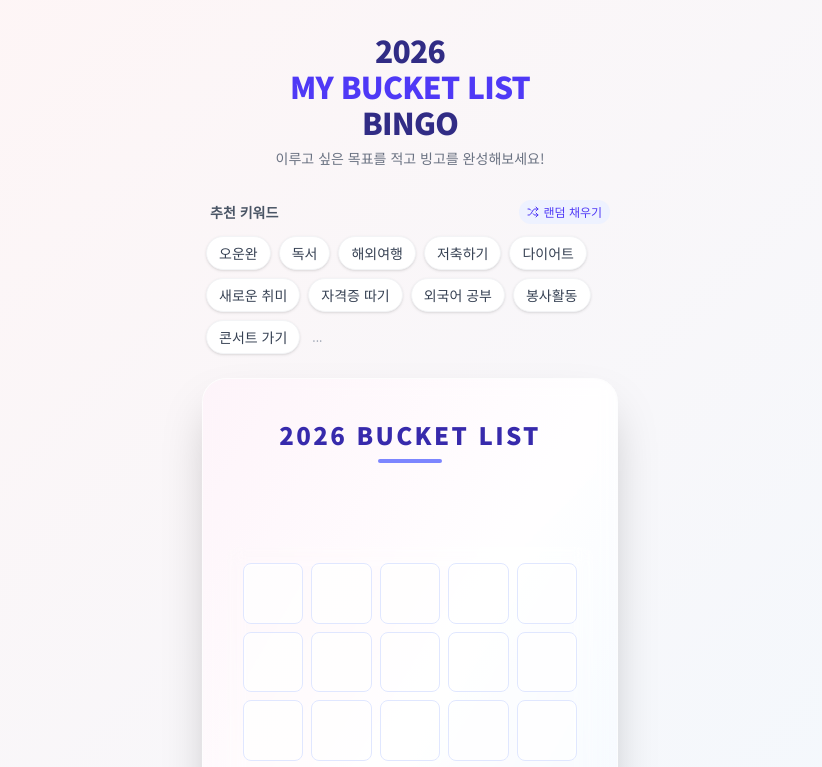
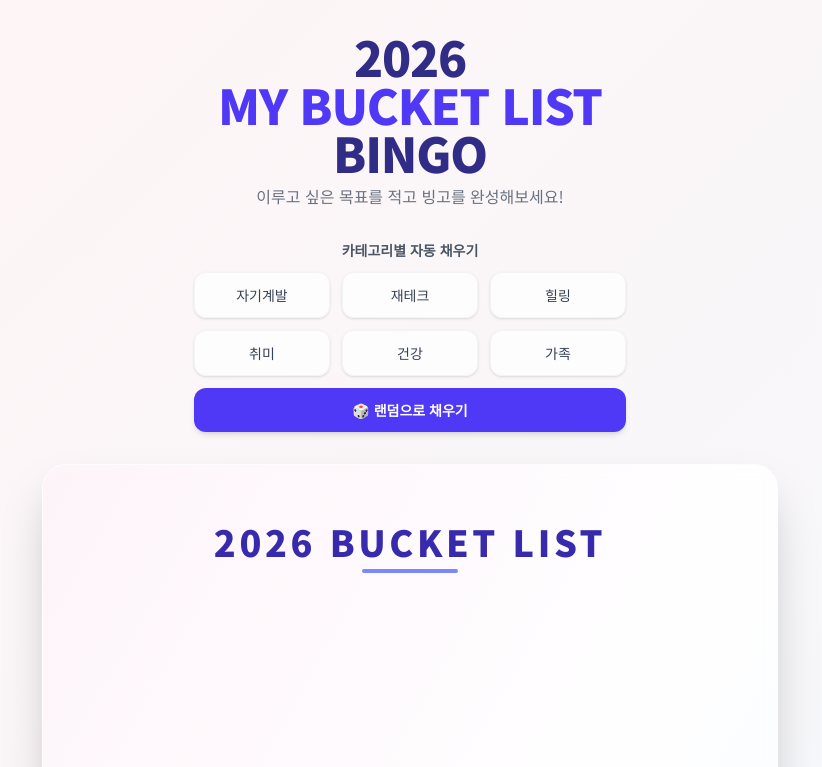
Before and after one commit to lxxjune/bucket-list-bingo, a Next.js app: page / in a window 1280 px wide. Shown: the top 767 px of the page, without its empty margins (230-1052 px from the left). Built offline with nearby package versions, Linux system fonts and the light colour scheme.

Commit message:
Feat: Add Category Auto-fill and Random Fill buttons

```diff
--- a/app/page.tsx
+++ b/app/page.tsx
@@ -2,8 +2,9 @@
 
 import React, { useState, useRef } from 'react';
 import { BingoBoard } from '@/components/BingoBoard';
-import { RecommendationChips } from '@/components/RecommendationChips';
+import { CategoryButtons } from '@/components/CategoryButtons';
 import { ActionButtons } from '@/components/ActionButtons';
+import { CategoryName } from '@/constants/bingoData';
 
 export default function Home() {
   const [bingoData, setBingoData] = useState<string[]>(Array(25).fill(''));
@@ -15,51 +16,38 @@ export default function Home() {
     setBingoData(newData);
   };
 
-  const handleRecommendationSelect = (keyword: string) => {
-    // Find first empty cell
-    const emptyIndex = bingoData.findIndex((cell) => cell.trim() === '');
-    if (emptyIndex !== -1) {
-      handleCellChange(emptyIndex, keyword);
-    } else {
-      alert('빈 칸이 없습니다! 내용을 수정하거나 지워주세요.');
-    }
-  };
-
-  const handleRandomFill = (keywords: string[]) => {
-    // Overwrite all cells with random keywords
-    setBingoData(keywords.slice(0, 25));
+  const handleCategorySelect = (category: CategoryName, items: string[]) => {
+    // Overwrite the entire board with selected category items
+    setBingoData(items);
   };
 
   return (
-    <main className="min-h-screen py-8 px-4 flex flex-col items-center max-w-md mx-auto">
+    <main className="min-h-screen py-8 px-4 flex flex-col items-center md:max-w-2xl lg:max-w-3xl mx-auto transition-all duration-300">
       <header className="text-center mb-8">
-        <h1 className="text-3xl font-black text-indigo-900 mb-2 tracking-tight">
+        <h1 className="text-3xl md:text-5xl font-black text-indigo-900 mb-2 tracking-tight">
           2026<br />
           <span className="text-indigo-600">MY BUCKET LIST</span><br />
           BINGO
         </h1>
-        <p className="text-gray-500 text-sm">
+        <p className="text-gray-500 text-sm md:text-base">
           이루고 싶은 목표를 적고 빙고를 완성해보세요!
         </p>
       </header>
 
-      <RecommendationChips
-        onSelect={handleRecommendationSelect}
-        onRandomFill={handleRandomFill}
-      />
+      <CategoryButtons onCategorySelect={handleCategorySelect} />
 
       {/* Capture Area */}
       <div
         ref={captureRef}
-        className="w-full bg-white/40 backdrop-blur-sm p-6 rounded-3xl shadow-2xl border border-white/50 relative overflow-hidden"
-        style={{ aspectRatio: '9/16', maxHeight: '700px', display: 'flex', flexDirection: 'column' }}
+        className="w-full bg-white/40 backdrop-blur-sm p-6 md:p-10 rounded-3xl shadow-2xl border border-white/50 relative overflow-hidden transition-all duration-300"
+        style={{ aspectRatio: '9/16', display: 'flex', flexDirection: 'column' }}
       >
         {/* Decorative Background Elements for Capture */}
         <div className="absolute top-0 left-0 w-full h-full -z-10 bg-gradient-to-br from-pink-50 via-white to-blue-50 opacity-80" />
 
         <div className="text-center mb-6 mt-4">
-          <h2 className="text-2xl font-extrabold text-indigo-800 tracking-widest">2026 BUCKET LIST</h2>
-          <div className="w-16 h-1 bg-indigo-400 mx-auto mt-2 rounded-full" />
+          <h2 className="text-2xl md:text-4xl font-extrabold text-indigo-800 tracking-widest">2026 BUCKET LIST</h2>
+          <div className="w-16 md:w-24 h-1 bg-indigo-400 mx-auto mt-2 rounded-full" />
         </div>
 
         <div className="flex-1 flex items-center justify-center">
@@ -71,8 +59,8 @@ export default function Home() {
         </div>
 
         <div className="mt-6 mb-4 text-center">
-          <p className="text-indigo-900 font-bold text-sm">@2026_bucket_bingo</p>
-          <p className="text-gray-400 text-[10px] mt-1">bucket-list-bingo.vercel.app</p>
+          <p className="text-indigo-900 font-bold text-sm md:text-lg">@2026_bucket_bingo</p>
+          <p className="text-gray-400 text-[10px] md:text-sm mt-1">bucket-list-bingo.vercel.app</p>
         </div>
       </div>
 
--- a/components/BingoBoard.tsx
+++ b/components/BingoBoard.tsx
@@ -35,26 +35,21 @@ export const BingoBoard = React.forwardRef<HTMLDivElement, BingoBoardProps>(
                 {data.map((text, index) => (
                     <div
                         key={index}
-                        className="aspect-square relative group"
+                        className="aspect-square relative group flex items-center justify-center cursor-text bg-white/80 rounded-lg border border-indigo-100 focus-within:border-indigo-400 focus-within:ring-2 focus-within:ring-indigo-200 transition-all"
+                        onClick={(e) => {
+                            const textarea = e.currentTarget.querySelector('textarea');
+                            textarea?.focus();
+                        }}
                     >
                         <textarea
                             value={text}
                             onChange={(e) => handleChange(index, e.target.value)}
-                            className="w-full h-full p-2 text-center text-sm sm:text-base resize-none bg-white/80 rounded-lg border border-indigo-100 focus:border-indigo-400 focus:ring-2 focus:ring-indigo-200 outline-none transition-all flex items-center justify-center placeholder:text-gray-300 overflow-hidden"
+                            rows={1}
+                            className="w-full bg-transparent p-1 text-center text-sm md:text-lg lg:text-xl font-medium resize-none outline-none overflow-hidden"
                             placeholder=""
                             maxLength={20}
+                            style={{ fieldSizing: 'content' } as React.CSSProperties}
                         />
-                        {/* Center the text vertically using flex behavior on textarea is tricky,
-                so we rely on padding or line-height, or use a flex container if not using textarea.
-                Actually, for a simple bingo, textarea is fine. Let's add some style to center it.
-            */}
-                        <style jsx>{`
-              textarea {
-                display: flex;
-                flex-direction: column;
-                justify-content: center;
-              }
-            `}</style>
                     </div>
                 ))}
             </div>
--- /dev/null
+++ b/components/CategoryButtons.tsx
@@ -0,0 +1,72 @@
+'use client';
+
+import React from 'react';
+import { BINGO_CATEGORIES, CategoryName } from '@/constants/bingoData';
+import { event } from '@/lib/analytics';
+
+interface CategoryButtonsProps {
+    onCategorySelect: (category: CategoryName, items: string[]) => void;
+}
+
+export const CategoryButtons = ({ onCategorySelect }: CategoryButtonsProps) => {
+    const handleCategoryClick = (category: CategoryName) => {
+        const pool = BINGO_CATEGORIES[category];
+        fillBoard(category, pool);
+    };
+
+    const handleRandomClick = () => {
+        // Aggregate all items from all categories
+        const allItems = Object.values(BINGO_CATEGORIES).flat();
+        fillBoard('랜덤' as CategoryName, allItems);
+    };
+
+    const fillBoard = (category: CategoryName, pool: readonly string[]) => {
+        let selectedItems: string[] = [];
+
+        if (pool.length >= 25) {
+            selectedItems = [...pool].sort(() => 0.5 - Math.random()).slice(0, 25);
+        } else {
+            let temp = [...pool];
+            temp.sort(() => 0.5 - Math.random());
+            while (temp.length < 25) {
+                const randomItem = pool[Math.floor(Math.random() * pool.length)];
+                temp.push(randomItem);
+            }
+            selectedItems = temp;
+        }
+
+        onCategorySelect(category, selectedItems);
+
+        event({
+            action: 'recommendation_click',
+            category: 'interaction',
+            label: `category_${category}`,
+        });
+    };
+
+    return (
+        <div className="w-full max-w-md mx-auto mb-8">
+            <h3 className="text-sm font-semibold text-gray-600 mb-3 px-2 text-center">
+                카테고리별 자동 채우기
+            </h3>
+            <div className="grid grid-cols-3 gap-3 px-2">
+
+                {(Object.keys(BINGO_CATEGORIES) as CategoryName[]).map((category) => (
+                    <button
+                        key={category}
+                        onClick={() => handleCategoryClick(category)}
+                        className="py-3 px-2 bg-white/80 hover:bg-indigo-50 text-gray-700 hover:text-indigo-600 font-medium rounded-xl shadow-sm border border-gray-100 transition-all active:scale-95 text-sm"
+                    >
+                        {category}
+                    </button>
+                ))}
+                <button
+                    onClick={handleRandomClick}
+                    className="col-span-3 py-3 px-2 bg-indigo-600 hover:bg-indigo-700 text-white font-bold rounded-xl shadow-md transition-all active:scale-95 text-sm flex items-center justify-center gap-2"
+                >
+                    🎲 랜덤으로 채우기
+                </button>
+            </div>
+        </div>
+    );
+};
--- a/components/RecommendationChips.tsx
+++ /dev/null
@@ -1,68 +0,0 @@
-'use client';
-
-import React from 'react';
-import { event } from '@/lib/analytics';
-import { Shuffle } from 'lucide-react';
-
-const RECOMMENDATIONS = [
-    '오운완', '독서', '해외여행', '저축하기', '다이어트',
-    '새로운 취미', '자격증 따기', '외국어 공부', '봉사활동', '콘서트 가기',
-    '전시회 관람', '맛집 탐방', '가족 여행', '금주 도전', '금연 도전',
-    '미라클 모닝', '일기 쓰기', '블로그 시작', '유튜브 도전', '투자 공부',
-    '책 10권 읽기', '바디프로필', '제주도 여행', '부모님 용돈', '물 많이 마시기'
-];
-
-interface RecommendationChipsProps {
-    onSelect: (keyword: string) => void;
-    onRandomFill: (keywords: string[]) => void;
-}
-
-export const RecommendationChips = ({ onSelect, onRandomFill }: RecommendationChipsProps) => {
-    const handleChipClick = (keyword: string) => {
-        onSelect(keyword);
-        event({
-            action: 'recommendation_click',
-            category: 'interaction',
-            label: keyword,
-        });
-    };
-
-    const handleRandomFill = () => {
-        // Shuffle and pick 25 items (or fewer if not enough, but we have 25)
-        const shuffled = [...RECOMMENDATIONS].sort(() => 0.5 - Math.random());
-        const selected = shuffled.slice(0, 25);
-        onRandomFill(selected);
-        event({
-            action: 'recommendation_click',
-            category: 'interaction',
-            label: 'random_fill_all',
-        });
-    };
-
-    return (
-        <div className="w-full max-w-md mx-auto mb-6">
-            <div className="flex justify-between items-center mb-3 px-2">
-                <h3 className="text-sm font-semibold text-gray-600">추천 키워드</h3>
-                <button
-                    onClick={handleRandomFill}
-                    className="flex items-center gap-1 text-xs font-medium text-indigo-600 hover:text-indigo-800 transition-colors bg-indigo-50 px-2 py-1 rounded-full"
-                >
-                    <Shuffle size={12} />
-                    랜덤 채우기
-                </button>
-            </div>
-            <div className="flex flex-wrap gap-2 px-1">
-                {RECOMMENDATIONS.slice(0, 10).map((keyword) => (
-                    <button
-                        key={keyword}
-                        onClick={() => handleChipClick(keyword)}
-                        className="px-3 py-1.5 text-sm bg-white text-gray-700 rounded-full shadow-sm border border-gray-100 hover:bg-indigo-50 hover:border-indigo-200 hover:text-indigo-600 transition-all active:scale-95"
-                    >
-                        {keyword}
-                    </button>
-                ))}
-                <span className="text-xs text-gray-400 self-center ml-1">...</span>
-            </div>
-        </div>
-    );
-};
--- /dev/null
+++ b/constants/bingoData.ts
@@ -0,0 +1,40 @@
+export const BINGO_CATEGORIES = {
+    "자기계발": [
+        "책 10권 읽기", "영어회화 마스터", "자격증 따기", "미라클 모닝", "매일 뉴스 읽기",
+        "블로그 포스팅", "제2외국어 배우기", "직무 강의 수강", "운전면허 따기", "노션 정리하기",
+        "발표 공포증 극복", "코딩 기초 배우기", "매일 감사일기", "한 달에 책 1권", "뉴스레터 구독",
+        "스터디 모임 나가기", "멘토 찾기", "사이드 프로젝트", "강연 들으러 가기", "시간관리 앱 쓰기"
+    ],
+    "재테크": [
+        "1,000만원 모으기", "가계부 쓰기", "신용카드 자르기", "주식 계좌 개설", "무지출 챌린지",
+        "부수입 만들기", "적금 만기 채우기", "경제 용어 공부", "배달음식 줄이기", "커피값 아끼기",
+        "중고거래 판매", "통장 쪼개기", "청약 통장 만들기", "연말정산 미리보기", "앱테크 시작",
+        "구독 서비스 해지", "도시락 싸 다니기", "충동구매 안 하기", "비상금 모으기", "투자 책 읽기"
+    ],
+    "힐링": [
+        "혼자 호캉스", "불멍 때리기", "좋아하는 향수 찾기", "디지털 디톡스", "주말 낮잠 자기",
+        "제주도 여행", "템플스테이", "반려식물 키우기", "일기 쓰기", "명상 10분",
+        "좋아하는 카페 가기", "하늘 사진 찍기", "전시회 관람", "뮤지컬 보기", "심야 영화 보기",
+        "LP바 가기", "한강 피크닉", "나에게 선물하기", "반신욕 하기", "숲길 산책하기"
+    ],
+    "취미": [
+        "원데이 클래스", "도자기 만들기", "필름사진 찍기", "베이킹 도전", "악기 하나 배우기",
+        "그림 그리기", "등산 가기", "캠핑 가기", "유튜브 브이로그", "이모티콘 만들기",
+        "뜨개질 하기", "댄스 배우기", "꽃꽂이 배우기", "맛집 투어", "보드게임 마스터",
+        "방탈출 도장깨기", "영화 50편 보기", "드라마 정주행", "퍼즐 맞추기", "캘리그라피"
+    ],
+    "건강": [
+        "오운완 (주 3회)", "물 2L 마시기", "영양제 챙겨먹기", "바디프로필", "체지방 5% 감량",
+        "마라톤 완주", "설탕 줄이기", "금주 도전", "금연 성공", "하루 7시간 수면",
+        "건강검진 받기", "치과 가기", "자세 교정하기", "매일 스트레칭", "만보 걷기",
+        "클라이밍 도전", "수영 배우기", "야채 많이 먹기", "야식 끊기", "선크림 매일 바르기"
+    ],
+    "가족": [
+        "부모님 용돈 드리기", "가족사진 찍기", "가족 여행 가기", "부모님 생신상", "형제자매랑 놀기",
+        "사랑한다 말하기", "안부 전화 드리기", "부모님 건강검진", "집안일 돕기", "반려동물 산책",
+        "할머니/할아버지 뵙기", "가족 단톡방 만들기", "옛날 앨범 보기", "어버이날 편지", "가족 외식 쏘기",
+        "부모님과 영화관", "서프라이즈 선물", "가족 등산", "집밥 요리 해주기", "매일 포옹하기"
+    ]
+} as const;
+
+export type CategoryName = keyof typeof BINGO_CATEGORIES;
```
